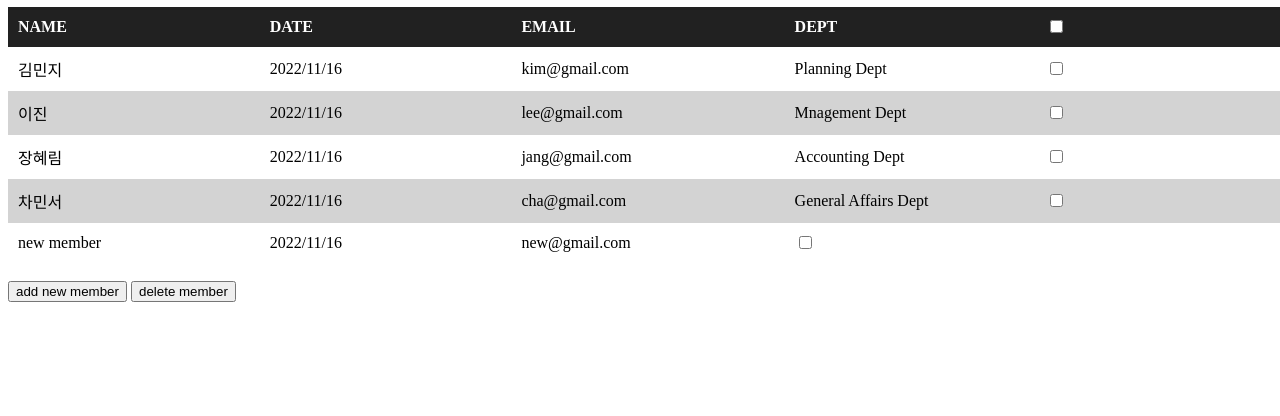
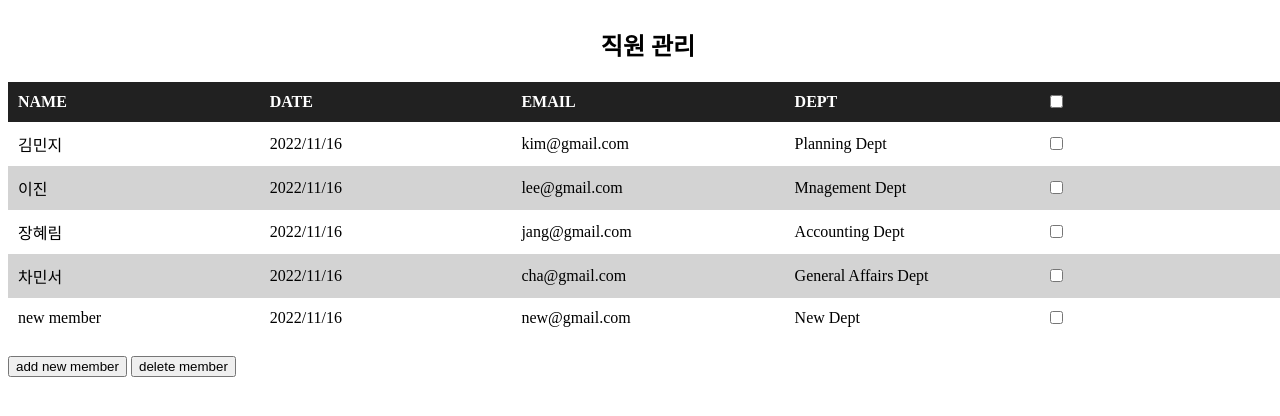
Before and after one commit to ghi512/Re-coder, a plain HTML site: page management.html in a window 1280 px wide. Both pictures are taken after a click on the button "add new member". Shown: the part 70-486 px from the top of the page. Drawn offline with nearby package versions, Linux system fonts and the light colour scheme.

Commit message:
Add files via upload

```diff
--- a/management.html
+++ b/management.html
@@ -29,6 +29,11 @@
             tbody tr:hover {
                 background : lightslategray;
             }
+            h2 {
+                text-align : center;
+                font-weight: bold;
+                color : black;
+            }
         </style>
         <script src="https://code.jquery.com/jquery-3.6.1.min.js" integrity="sha256-o88AwQnZB+VDvE9tvIXrMQaPlFFSUTR+nldQm1LuPXQ=" crossorigin="anonymous"></script>
     </head>
@@ -38,6 +43,9 @@
               <li><a href="index.html" target="_self">MAIN</a>
             </ul>
         </nav>
+        <p>
+            <h2>직원 관리</h2>
+        </p>
         <table>
             <thead>
             <tr>
@@ -97,16 +105,18 @@
                 var cell1 = row.insertCell(0);
                 var cell2 = row.insertCell(1);
                 var cell3 = row.insertCell(2);
-                var cell4 = row.insertCell(3);
+                var cell4 = row.insertCell(3)
+                var cell5 = row.insertCell(4);
                 cell1.innerHTML = 'new member';
                 cell2.innerHTML = '2022/11/16';
                 cell3.innerHTML = 'new@gmail.com';
-                cell4.innerHTML = "<input type='checkbox' name='c'>";
+                cell4.innerHTML = 'New Dept';
+                cell5.innerHTML = "<input type='checkbox' name='c'>";
             }
             function delRow() {
                 var tb = document.getElementById("tb");
                 for(var i=0; i<tb.rows.length; i++) {
-                    var chk = tb.rows[i].cells[3].childNodes[0].checked;
+                    var chk = tb.rows[i].cells[4].childNodes[0].checked;
                     if(chk){
                         tb.deleteRow(i);
                         i--;
```
